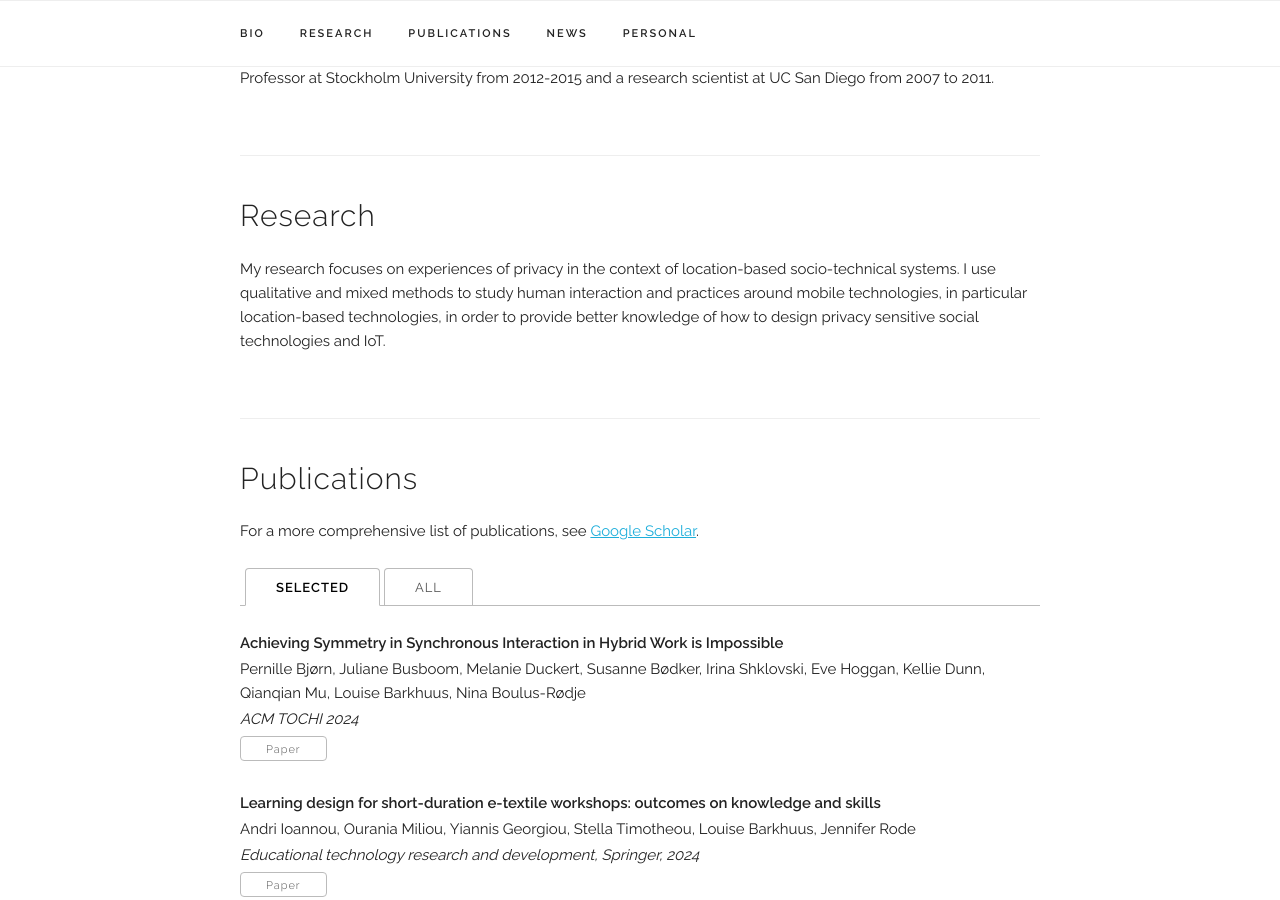
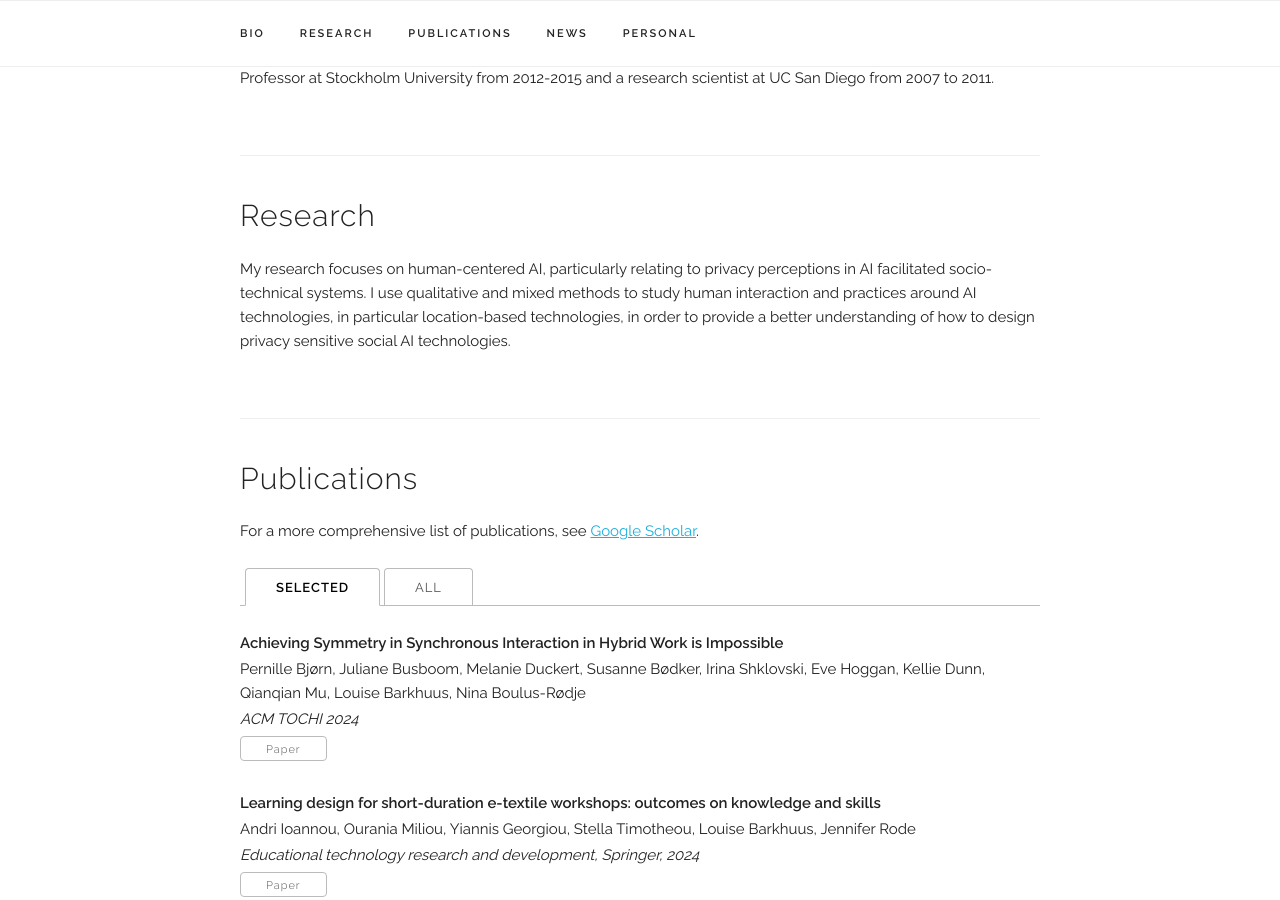
Before and after one commit to barkhuus/barkhuus.github.io, a Jekyll site: the page built from index.html, in a window 1280 px wide and 900 px high, scrolled down 484 px. Built offline with Jekyll 4.4.1, drawn with Linux system fonts in a browser that asks for light colours.

Commit message:
Update index.html
Updated research focus

```diff
--- a/index.html
+++ b/index.html
@@ -18,8 +18,8 @@ title: Home
 <div class="docs-section" id="research">
   <h4>Research</h4>
   <p>
-    My research focuses on experiences of privacy in the context of location-based socio-technical systems.
-    I use qualitative and mixed methods to study human interaction and practices around mobile technologies, in particular location-based technologies, in order to provide better knowledge of how to design privacy sensitive social technologies and IoT.
+    My research focuses on human-centered AI, particularly relating to privacy perceptions in AI facilitated socio-technical systems.
+    I use qualitative and mixed methods to study human interaction and practices around AI technologies, in particular location-based technologies, in order to provide a better understanding of how to design privacy sensitive social AI technologies.
   </p>
 </div>
 
```
